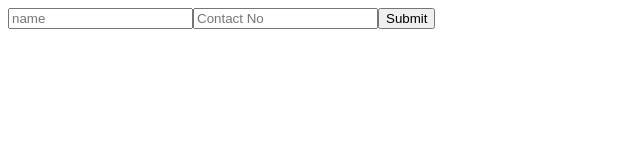
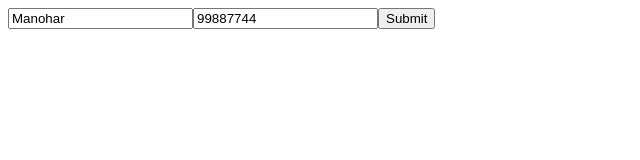
Before and after one commit to manohar427/angular2, an Angular app in the folder sample-ang-cli-1/: page / in a window 1280 px wide. Shown: the top 160 px of the page, without its empty margins (0-640 px from the left). Built offline with nearby package versions, Linux system fonts and the light colour scheme.

Commit message:
Form changes

```diff
--- a/sample-ang-cli-1/src/app/app.reactive.form.ts
+++ b/sample-ang-cli-1/src/app/app.reactive.form.ts
@@ -12,8 +12,8 @@ export class ReactForm implements OnInit {
     ngOnInit() {
         this.contactInfo = new FormGroup(
             {
-                name: new FormControl(''),
-                contactno: new FormControl(''),
+                name: new FormControl('Manohar'),
+                contactno: new FormControl('99887744'),
             }
         );
     }
```
